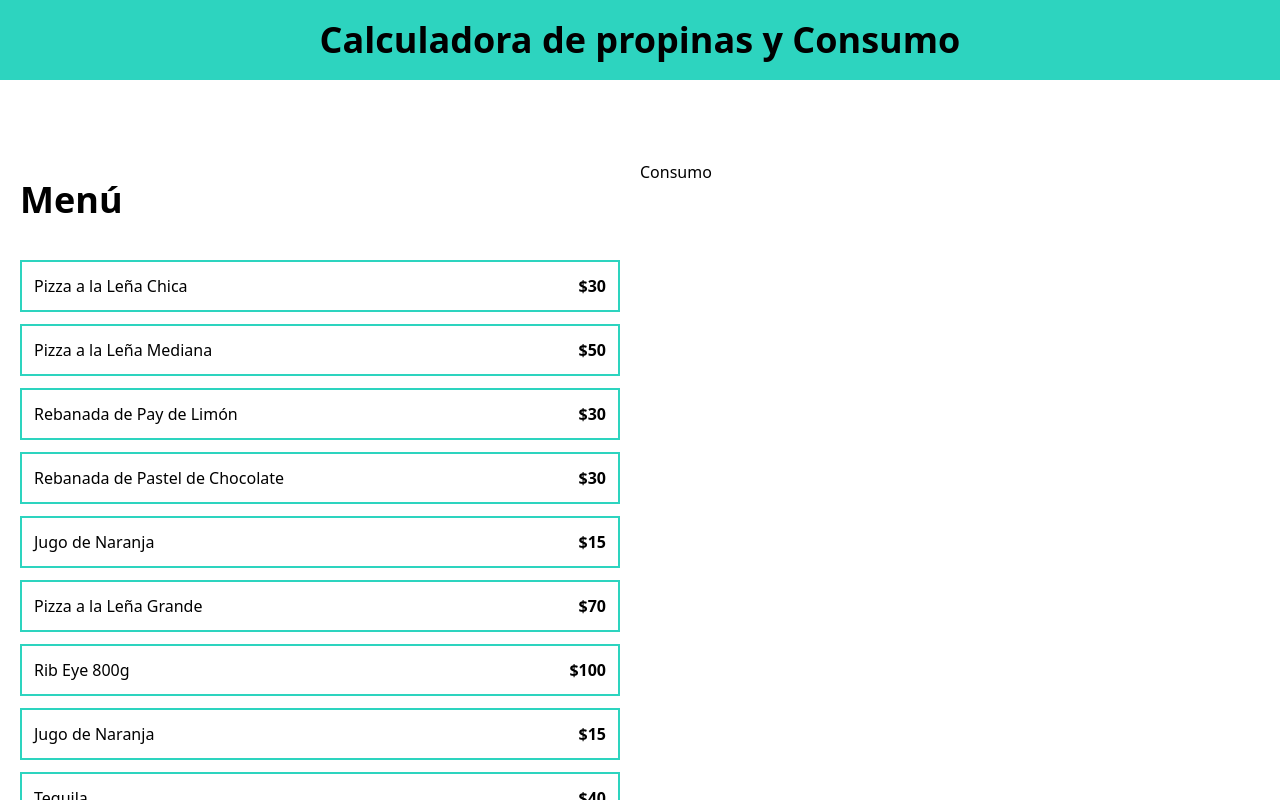
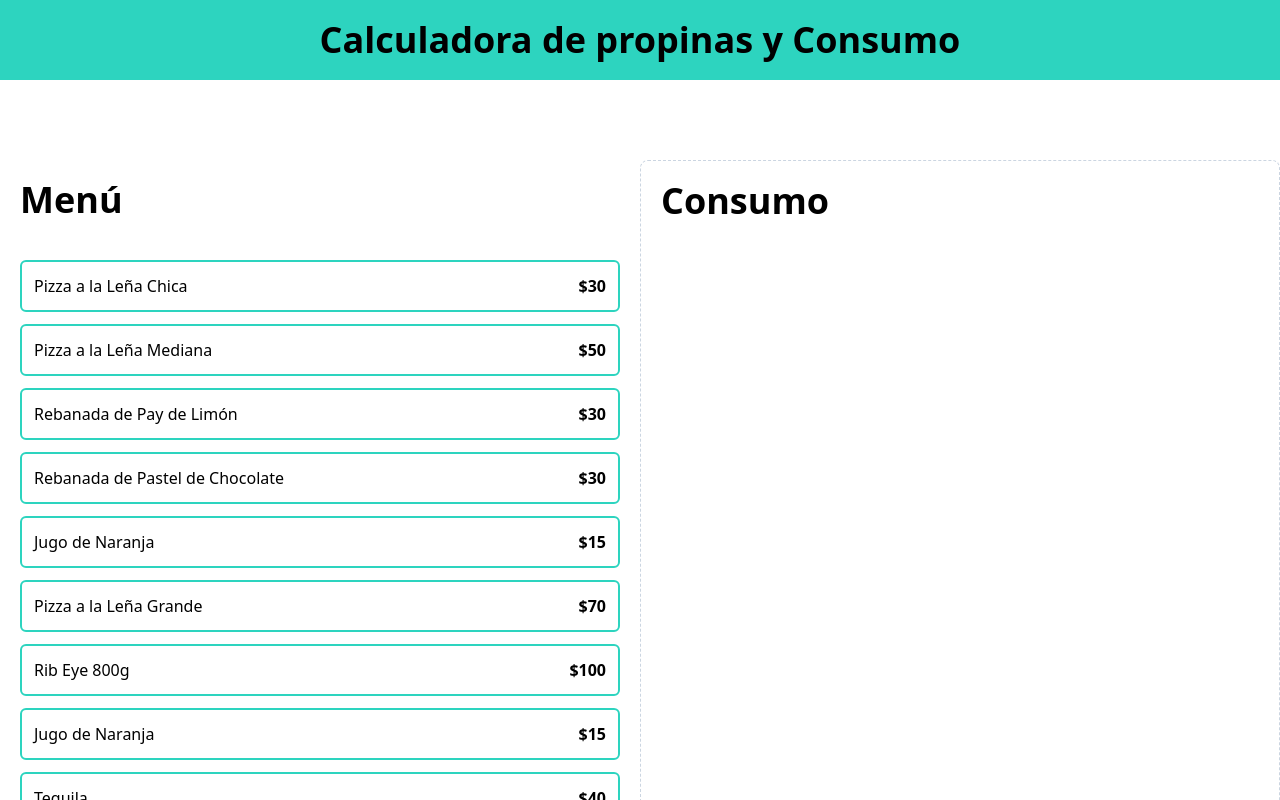
Before and after one commit to Juanes-GH/Calculador-de-propinas, a React (Vite) app: page / in a window 1280 px wide. Shown: the top 800 px of the page. Built offline with nearby package versions, Linux system fonts and the light colour scheme.

Commit message:
Menu section done

```diff
--- a/src/App.tsx
+++ b/src/App.tsx
@@ -2,12 +2,13 @@ import { useState } from "react"
 import  {menuItems}  from "./data/db"
 import MenuItem from "./components/MenuItem"
 import useOrder from "./hooks/useOrder"
+import OrderContents from "./components/OrderContents"
 
 function App() {
 
   const [data, setData] = useState([])
 
-  const { addItem } = useOrder()
+  const { order, addItem } = useOrder()
 
 
   return (
@@ -19,7 +20,7 @@ function App() {
       <main className="max-w-7xl mx-auto my-20 grid md:grid-cols-2">
           <div className="p-5">
               <h2 className="text-4xl font-black">Menú</h2>
-              <div className="space-y-3 mt-10">
+              <div className="space-y-3 mt-10 ">
                     {menuItems.map(item => (
                       <MenuItem
                         key={item.id}
@@ -30,8 +31,10 @@ function App() {
               </div>
           </div>
 
-          <div>
-              <h2>Consumo</h2>
+          <div className="border border-dashed border-slate-300 p-5 rounded-lg space-y-10">
+              <OrderContents
+                order={order}
+              />
           </div>
       </main>
 
--- a/src/components/MenuItem.tsx
+++ b/src/components/MenuItem.tsx
@@ -9,7 +9,7 @@ export default function MenuItem({item, addItem} :MenuItemsProps) {
 
   return (
     <button
-      className="border-2 border-teal-400 hover:bg-teal-200 w-full p-3 flex justify-between"
+      className="border-2 border-teal-400 hover:bg-teal-200 w-full p-3 flex justify-between rounded-md"
       onClick={() => addItem(item)}
     >
         <p>{item.name}</p>
--- /dev/null
+++ b/src/components/OrderContents.tsx
@@ -0,0 +1,15 @@
+import { OrderItem } from "../types"
+
+type OrderContentsProps = {
+    order:OrderItem[]
+}
+
+export default function OrderContents({order}: OrderContentsProps) {
+  return (
+    <div>
+        <h2 className="font-black text-4xl">Consumo</h2>
+
+
+    </div>
+  )
+}
--- a/src/hooks/useOrder.ts
+++ b/src/hooks/useOrder.ts
@@ -7,17 +7,21 @@ export default function useOrder(){
 
     const addItem = (item: MenuItem) => {
 
-        const itemExist = order.find(orderItme => orderItme.id === item.id)
+        const itemExist = order.find(orderItem => orderItem.id === item.id)
 
         if(itemExist){
-            console.log("exeiste")
+            const updatedOrder = order.map(
+                orderItem => orderItem.id === item.id ? {...orderItem, quantity: orderItem.quantity +1} : orderItem
+             )
+             setOrder(updatedOrder)
         }else{
             const newItem = {...item, quantity: 1}
             setOrder([...order, newItem])
         }
     }
-    console.log(order)
+
     return {
+        order,
         addItem
     }
 }
```
